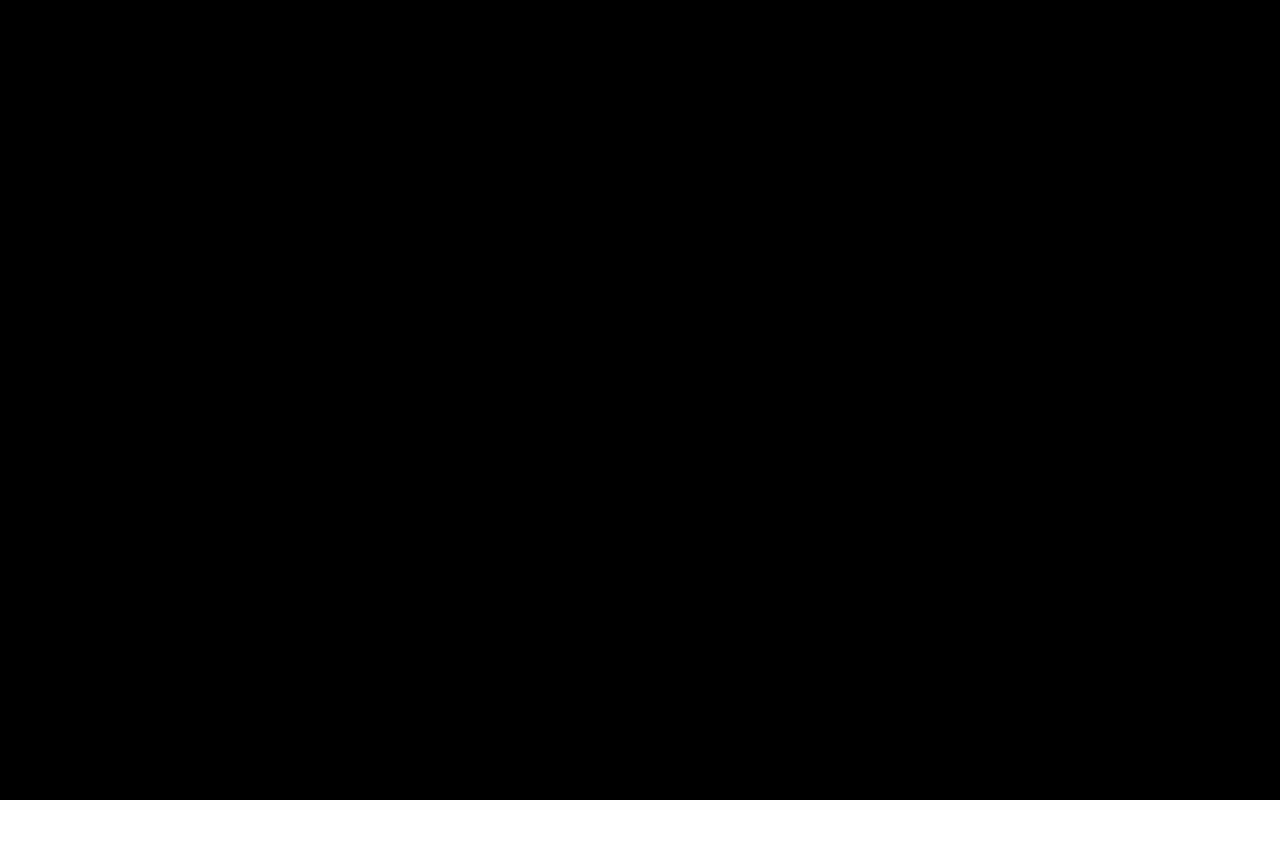
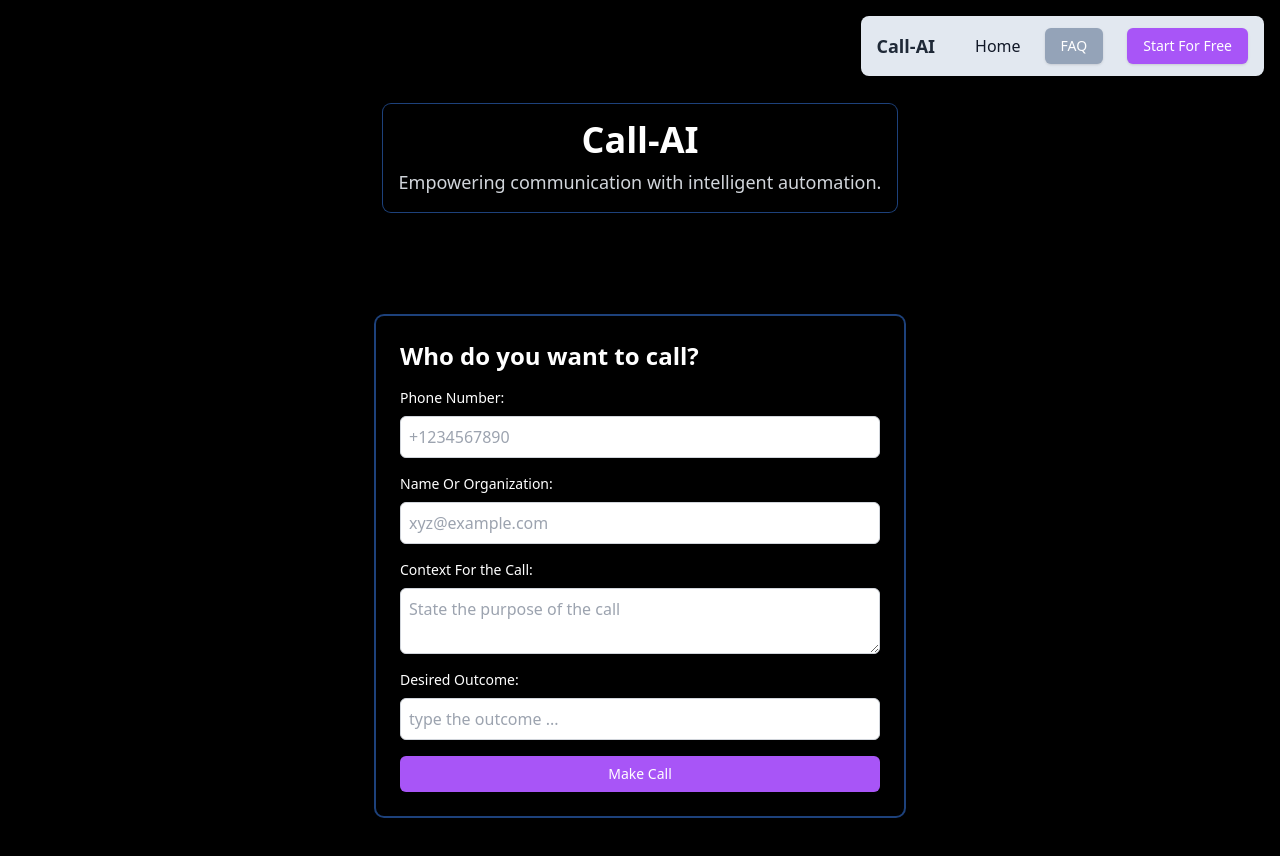
Before and after one commit to princeprakhar/PyraPhone.AI, a React (Vite) app in the folder frontend/: page /sender/initiate-call in a window 1280 px wide. Before the commit this address had no page. Shown: the top 856 px of the page. Before the commit the page ends 800 px from the top, so only its background shows below. Built offline with nearby package versions, Linux system fonts and the light colour scheme.

Commit message:
pushing to my account

```diff
--- a/frontend/src/App.jsx
+++ b/frontend/src/App.jsx
@@ -1,7 +1,7 @@
 import Home from "@/pages/Home"
 import { Routes, Route,BrowserRouter } from "react-router-dom";
 import ReceiverForm from "./pages/ReceiverForm";
-// import SenderForm from "./pages/SenderForm";
+import SenderForm from "./pages/SenderForm";
 import FAQ from "@/pages/FAQ"
 import CallStatus from "./pages/CallStatus";
 function App() {
@@ -16,10 +16,10 @@ function App() {
       <BrowserRouter>
       <Routes>
         {/* Define route for initiating a call */}
-        <Route path="/initiate-call" element={<ReceiverForm/>} />
-        {/* <Route path="/sender/" element={<SenderForm/>}/> */}
+        <Route path="/sender/initiate-call" element={<ReceiverForm/>} />
+        <Route path="/sender/" element={<SenderForm/>}/>
         <Route path="/faq" element={<FAQ/>}/>
-        <Route path= "/initiate-call/call-status" element={<CallStatus/>}/>
+        <Route path= "/sender/initiate-call/call-status" element={<CallStatus/>}/>
         {/* Define route for both "/" and "/home" */}
         <Route path="/" element={<Home />} />
       </Routes>
--- a/frontend/src/components/CallStatusDashboard.jsx
+++ b/frontend/src/components/CallStatusDashboard.jsx
@@ -21,7 +21,7 @@ function CallStatusDashboard() {
   };
 
   const [isSatisfied, setIsSatisfied] = useState(null);
-  const [objective, setObjective] = useState(callStatus.objective || "");
+  const [context, setContext] = useState(callStatus.context || "");
   const [phoneNumber] = useState(callStatus.to_number || "");
   const [email] = useState(callStatus.email || "");
   const [transcriptArray, setTranscriptArray] = useState([]);
@@ -39,11 +39,11 @@ function CallStatusDashboard() {
 
   const handleMakeCall = async () => {
     try {
+      // const backendUrl =
+      //   "https://callai-backend-243277014955.us-central1.run.app/api/initiate-call";
       const backendUrl =
-      "https://callai-backend-243277014955.us-central1.run.app/api/initiate-call";
-      // const backendUrl =
-      //   "https://dc6b-103-199-205-140.ngrok-free.app/api/initiate-call";
-      if (!phoneNumber || !email || !objective) {
+        "https://2280-103-199-205-140.ngrok-free.app/api/initiate-call";
+      if (!phoneNumber || !email || !context) {
         navigate("/sender/initiate-call/");
         throw "Fill all fields";
       }
@@ -51,18 +51,17 @@ function CallStatusDashboard() {
       const response = await axios.post(backendUrl, {
         to_number: phoneNumber,
         email,
-        objective,
+        context,
       });
-      navigate("/initiate-call/call-status", {
+      navigate("/sender/initiate-call/call-status", {
         state: {
           ssid: response.data.call_sid,
           isInitiated: true,
           to_number: phoneNumber,
           email,
-          objective,
+          context,
         },
       });
-
     } catch (error) {
       console.error(
         "Failed to initiate the call. Error:",
@@ -77,34 +76,29 @@ function CallStatusDashboard() {
     if (callStatus.isInitiated) {
       setShowTranscript(true);
       setTranscriptArray([]);
+
       ws = new WebSocket(
-        "wss://callai-backend-243277014955.us-central1.run.app/ws/notifications"
+        "wss://2280-103-199-205-140.ngrok-free.app/ws/notifications"
       );
-      // ws = new WebSocket(
-      //   "wss://dc6b-103-199-205-140.ngrok-free.app/ws/notifications"
-      // );
+
       ws.onopen = () => {
         console.log("WebSocket connected.");
-        ws.send(
-          JSON.stringify({ event: "start", transcription_id: "YOUR_ID" })
-        );
+        ws.send(JSON.stringify({ event: "start", call_sid: callStatus.ssid }));
       };
 
       ws.onmessage = (event) => {
         const data = JSON.parse(event.data);
-
         if (data.event === "call_ended") {
           const emailStatus = data.email_send;
-          console.log(data)
-          if (emailStatus){
+          console.log(data);
+          if (emailStatus) {
             toast({
               title: "Call Ended",
               description: `Transcript has been sent to ${email}`,
               duration: 20000,
               className: "bg-white text-black font-semibold",
             });
-          }
-          else{
+          } else {
             toast({
               title: "Call Ended",
               description: `Failed to Send Transcript to ${email}`,
@@ -112,15 +106,21 @@ function CallStatusDashboard() {
               className: "bg-white text-red font-semibold",
             });
           }
-          if (ws) ws.close();
+          if (ws) {
+            ws.close();
+            callStatus.isInitiated = false;
+          }
         }
 
         if (data.event === "call_in_process") {
           const timestamp = new Date().toLocaleTimeString();
+          console.log(data);
+          if (data.transcription !== null) {
             setTranscriptArray((prev) => [
               ...prev,
-            `[${timestamp}] ${data.transcription}`,
+              `[${timestamp}] ${data.transcription.transcript}`,
             ]);
+          }
         }
       };
 
@@ -132,12 +132,22 @@ function CallStatusDashboard() {
         console.error("WebSocket Error:", error);
       };
     }
-  }, [callStatus.isInitiated, callStatus.ssid,callStatus.email,toast]);
+  }, [callStatus.isInitiated, callStatus.ssid, callStatus.email, toast]);
 
   // Function to display either ongoing transcript or final transcript
   const getDisplayTranscript = () => {
     if (transcriptArray.length > 0) {
-      return transcriptArray.map((transcript) => `${transcript}\n`).join("");
+      return transcriptArray.map((transcript, index) => (
+        <motion.div
+          key={index}
+          className="p-3 mb-3 rounded-md bg-gray-800 text-slate-200"
+          initial={{ opacity: 0, y: 20 }}
+          animate={{ opacity: 1, y: 0 }}
+          transition={{ duration: 0.3 }}
+        >
+          {transcript}
+        </motion.div>
+      ));
     }
     return "Waiting for conversation to begin...";
   };
@@ -202,14 +212,12 @@ function CallStatusDashboard() {
           <div className="space-y-4">
             {showTranscript && (
               <motion.div
-                className="p-3 rounded-md bg-gray-900 text-slate-200 ring-1 max-h-96 overflow-y-auto"
+                className="rounded-md bg-gray-900 text-slate-200 ring-1 max-h-96 overflow-y-auto p-4"
                 initial={{ opacity: 0, y: 20 }}
                 animate={{ opacity: 1, y: 0 }}
                 transition={{ duration: 0.5 }}
               >
-                <pre className="whitespace-pre-wrap">
                 {getDisplayTranscript()}
-                </pre>
               </motion.div>
             )}
           </div>
@@ -271,8 +279,8 @@ function CallStatusDashboard() {
               <textarea
                 className="w-full p-2 border rounded-lg mb-4 text-black"
                 placeholder="Enter updated objective (optional)..."
-                value={objective}
-                onChange={(e) => setObjective(e.target.value)}
+                value={context}
+                onChange={(e) => setContext(e.target.value)}
               />
               <button
                 className="bg-purple-600 text-white px-4 py-2 rounded-lg hover:bg-purple-700 mr-4"
--- a/frontend/src/components/FromCall.jsx
+++ b/frontend/src/components/FromCall.jsx
@@ -4,9 +4,9 @@ import {Button} from "@/components/ui/button"
 
 const FromCall = () =>{
 
-  const [callerNumber, setCallerNumber] = useState(""); // State for phone number input
-  const [context, setContext] = useState("");
-  const [name, setName] = useState(""); // State for call name
+  const [callerNumber, setCallerNumber] = useState("");
+  const [email,setEmail] = useState("");
+  const [name, setName] = useState("");
   const navigate = useNavigate("/");
 
   // Handle input change
@@ -16,7 +16,7 @@ const FromCall = () =>{
   // Function to make the call
   const handleMakeCall = async () => {
     setCallerNumber("");
-    setContext("");
+    setName("");
     setName("");
     navigate("/sender/initiate-call");
   }
@@ -24,12 +24,12 @@ const FromCall = () =>{
   return <>
     <main className="bg-black bg-opacity-90 text-gray-800 rounded-lg shadow-lg p-6 w-full max-w-xl space-y-6 transition-transform transform hover:scale-105 duration-300 ease-in-out">
     <div className="p-6 max-w-md mx-auto bg-black ring-2 rounded-lg shadow-md space-y-4">
-      <h2 className="text-2xl font-semibold text-white">To Make a Call Enter the Sender details</h2>
+      <h2 className="text-2xl font-semibold text-white">How should we contact you?</h2>
 
       {/* Phone Number Input */}
       <div className="flex flex-col space-y-2">
         <label htmlFor="caller-number" className="text-sm font-medium text-white">
-          Enter Phone Number For Caller:
+          Phone Number:
         </label>
         <input
           type="tel"
@@ -41,34 +41,38 @@ const FromCall = () =>{
         />
       </div>
 
-      {/* context Input */}
+
+
+      {/* name Input */}
       <div className="flex flex-col space-y-2">
-        <label htmlFor="context" className="text-sm font-medium text-white">
-          Enter Context:
+        <label htmlFor="name" className="text-sm font-medium text-white">
+          Email:
         </label>
-        <input
-          type="text"
-          id="context"
-          value={context}
-          onChange={handleInputChange(setContext)}
-          placeholder="type the context ..."
+        <textarea
+          id="email"
+          value={email}
+          onChange={handleInputChange(setEmail)}
+          placeholder="Enter the email"
           className="p-2 border border-gray-300 rounded-md shadow-sm focus:ring-blue-500 focus:border-blue-500"
         />
       </div>
 
-      {/* name Input */}
-      <div className="flex flex-col space-y-2">
-        <label htmlFor="name" className="text-sm font-medium text-white">
-          Callee Name Or Organization:
+       {/* context Input */}
+       <div className="flex flex-col space-y-2">
+        <label htmlFor="context" className="text-sm font-medium text-white">
+          Name:
         </label>
-        <textarea
-          id="name"
+        <input
+          type="text"
+          id="Name"
           value={name}
           onChange={handleInputChange(setName)}
-          placeholder="State the purpose of the call"
+          placeholder="type the name ..."
           className="p-2 border border-gray-300 rounded-md shadow-sm focus:ring-blue-500 focus:border-blue-500"
         />
       </div>
+
+
 
       {/* Make Call Button */}
       <Button onClick={handleMakeCall} className="w-full bg-purple-500 hover:bg-purple-600 text-white">
@@ -98,3 +102,19 @@ const FromCall = () =>{
 
 
 export default FromCall;
+
+
+
+
+
+
+
+
+
+// const backendUrl =
+//
+
+
+// ws = new WebSocket(
+//   "wss://callai-backend-243277014955.us-central1.run.app/ws/notifications"
+// );
--- a/frontend/src/components/Hero.jsx
+++ b/frontend/src/components/Hero.jsx
@@ -6,7 +6,7 @@ function Hero() {
   const nav = useNavigate("/");
 
   const navToMakeCall = ()=>{
-    nav("/initiate-call")
+    nav("/sender/initiate-call")
   }
 
 
--- a/frontend/src/components/MakeCall.jsx
+++ b/frontend/src/components/MakeCall.jsx
@@ -6,32 +6,33 @@ import { useNavigate } from "react-router-dom";
 const MakeCall = () => {
   const [phoneNumber, setPhoneNumber] = useState(""); // State for phone number input
   const [email, setEmail] = useState(""); // State for email input
-  const [objective, setObjective] = useState(""); // State for call objective
   const [responseMessage, setResponseMessage] = useState("");
   const navigate = useNavigate("");
+  const [context,setContext] = useState("");
+  const [outcome,setOutcome] = useState("");
 
   // Handle input change
   const handleInputChange = (setter) => (e) => setter(e.target.value);
 
   // Function to make the call
   const handleMakeCall = async () => {
-    if (!phoneNumber || !email || !objective) {
+    if (!phoneNumber || !email || !context) {
       setResponseMessage("Please fill in all the fields.");
       return;
     }
 
     try {
-      const backendUrl = "https://callai-backend-243277014955.us-central1.run.app/api/initiate-call"
-      // const backendUrl = "https://dc6b-103-199-205-140.ngrok-free.app/api/initiate-call"
+      // const backendUrl = "https://callai-backend-243277014955.us-central1.run.app/api/initiate-call"
+      const backendUrl = "https://2280-103-199-205-140.ngrok-free.app/api/initiate-call"
       // Send request to backend
       const response = await axios.post(backendUrl, {
         to_number: phoneNumber,
         email,
-        objective,
+        context,
       });
 
-      navigate("/initiate-call/call-status", {
-        state: { ssid: response.data.call_sid, isInitiated: true,to_number: phoneNumber, email:email, objective: objective},
+      navigate("/sender/initiate-call/call-status", {
+        state: { ssid: response.data.call_sid, isInitiated: true,to_number: phoneNumber, email:email, context: context},
       });
 
     } catch (error) {
@@ -46,12 +47,12 @@ const MakeCall = () => {
   return (
     <main className="bg-black bg-opacity-90 text-gray-800 rounded-lg shadow-lg p-6 w-full max-w-xl space-y-6 transition-transform transform hover:scale-105 duration-300 ease-in-out">
     <div className="p-6 max-w bg-black ring-2 test-white mx-auto rounded-lg shadow-md space-y-4">
-      <h2 className="text-2xl font-semibold text-white">Make a Call</h2>
+      <h2 className="text-2xl font-semibold text-white">Who do you want to call?</h2>
 
       {/* Phone Number Input */}
       <div className="flex flex-col space-y-2">
         <label htmlFor="phone-number" className="text-sm font-medium text-white">
-          Enter Phone Number:
+          Phone Number:
         </label>
         <input
           type="tel"
@@ -66,7 +67,7 @@ const MakeCall = () => {
       {/* Email Input */}
       <div className="flex flex-col space-y-2">
         <label htmlFor="email" className="text-sm font-medium text-white">
-          Enter Email:
+        Name Or Organization:
         </label>
         <input
           type="email"
@@ -81,13 +82,28 @@ const MakeCall = () => {
       {/* Objective Input */}
       <div className="flex flex-col space-y-2">
         <label htmlFor="objective" className="text-sm font-medium text-white">
-          Call Objective:
+        Context For the Call:
         </label>
         <textarea
-          id="objective"
-          value={objective}
-          onChange={handleInputChange(setObjective)}
+          id="context"
+          value={context}
+          onChange={handleInputChange(setContext)}
           placeholder="State the purpose of the call"
+          className="p-2 border border-gray-300 rounded-md shadow-sm focus:ring-blue-500 focus:border-blue-500"
+        />
+      </div>
+
+      {/* context Input */}
+      <div className="flex flex-col space-y-2">
+        <label htmlFor="context" className="text-sm font-medium text-white">
+          Desired Outcome:
+        </label>
+        <input
+          type="text"
+          id="outcome"
+          value={outcome}
+          onChange={handleInputChange(setOutcome)}
+          placeholder="type the outcome ..."
           className="p-2 border border-gray-300 rounded-md shadow-sm focus:ring-blue-500 focus:border-blue-500"
         />
       </div>
--- a/frontend/src/components/Navbar.jsx
+++ b/frontend/src/components/Navbar.jsx
@@ -9,7 +9,7 @@ function Navbar() {
   const navigate = useNavigate();
 
   const navToCallForm = () => {
-    navigate("/initiate-call");
+    navigate("/sender");
   };
 
   const navToFAQ = () => {
--- a/frontend/src/components/ServiceOptions.jsx
+++ b/frontend/src/components/ServiceOptions.jsx
@@ -17,7 +17,7 @@ function ServiceOption() {
   };
 
   const navToCallForm = () => {
-    navigate("/initiate-call");
+    navigate("/sender");
   };
 
   return (
@@ -33,27 +33,30 @@ function ServiceOption() {
           initial={{ opacity: 0, x: -50 }}
           animate={{ opacity: 1, x: 0 }}
           transition={{ delay: 0.3, duration: 0.8 }}
-          className="flex flex-col w-full lg:w-2/3  text-white border rounded-lg shadow-md ring-1 p-6"
+          className="flex flex-col w-full lg:w-2/3 h-96 text-white border rounded-lg shadow-md ring-1 p-6"
         >
           {/* Business Name */}
           <h1 className="text-4xl md:text-6xl font-bold text-white">Call-AI</h1>
 
           {/* Header with Typewriter Effect */}
-          <h2 className="mt-4 text-lg flex flex-row md:text-2xl font-semibold text-gray-200">
-            Stop wasting time with{" "}
+          <h2 className="text-xl md:text-3xl flex mt-4 flex-wrap font-semibold whitespace-nowrap">
+            <span className="text-gray-200">Stop wasting time with&nbsp; </span>
+            <span className=" inline-block min-w-auto ">
               <span className="text-purple-500">
-
                 <Typewriter
                   options={{
                     strings: options,
                     autoStart: true,
                     loop: true,
                     delay: 50,
-                  deleteSpeed: 30,
+                    deleteSpeed: 50,
+                    cursor: "_",
+                    pauseFor: 1500,
                   }}
                 />
               </span>
-            , Delegate to AI.
+            </span>
+            <span className="text-gray-200">, Delegate to AI.</span>
           </h2>
 
           {/* Buttons */}
@@ -75,7 +78,7 @@ function ServiceOption() {
             <motion.button
               whileHover={{
                 scale: 1.1,
-                backgroundColor: "#410a4a",
+                backgroundColor: "#410a4b",
                 color: "#fff",
                 boxShadow: "0 8px 15px rgba(0, 0, 0, 0.3)",
               }}
@@ -111,7 +114,7 @@ function ServiceOption() {
           initial={{ opacity: 0, x: 100 }}
           animate={{ opacity: 1, x: 0 }}
           transition={{ delay: 0.5, duration: 1 }}
-          className="w-full lg:w-1/3 bg-transparent text-white shadow-4xl rounded-lg overflow-hidden hidden lg:block"
+          className="w-full lg:w-1/3 bg-transparent  h-96 text-white shadow-4xl rounded-lg overflow-hidden hidden lg:block"
         >
           <video
             src="animation.mp4"
```
Also changed, not shown: frontend/vercel.json (added). Lines whose indentation alone changed are shown as unchanged.
